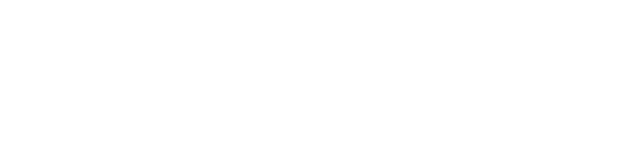
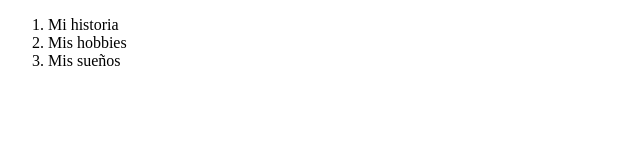
Before and after one commit to Matias-Lillo78/Autobiograf-a, a plain HTML site: page index.html in a window 1280 px wide. Shown: the whole page, without its empty margins (0-640 px from the left). Drawn offline with Linux system fonts and the light colour scheme.

Commit message:
feat: add navbar with links

```diff
--- a/index.html
+++ b/index.html
@@ -6,6 +6,15 @@
     <title>Document</title>
 </head>
 <body>
+    <header>
+        <nav>
+            <ol>
+                <li>Mi historia</li>
+                <li>Mis hobbies</li>
+                <li>Mis sueños</li>
+            </ol>
+        </nav>
+    </header>
 
 </body>
 </html>
```
